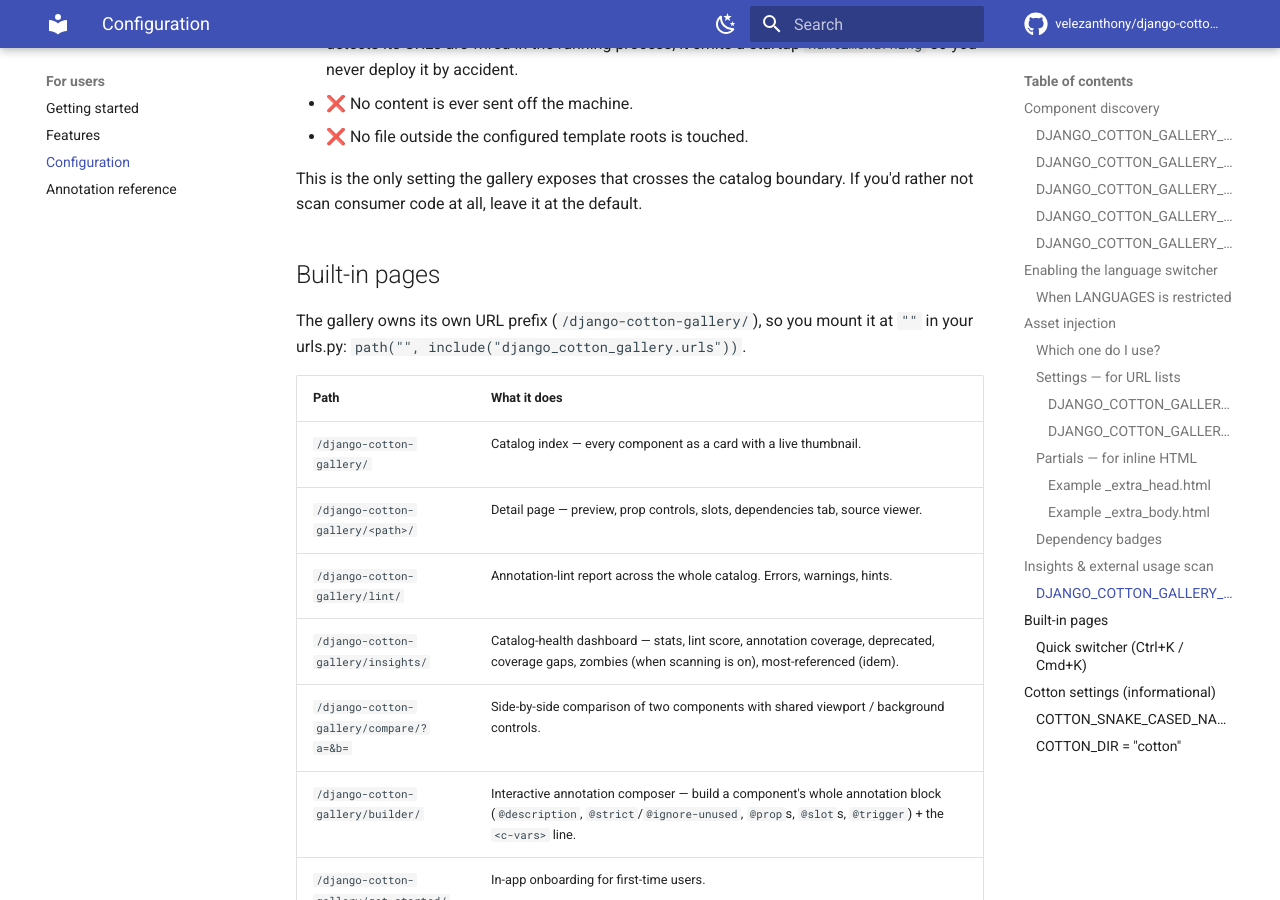
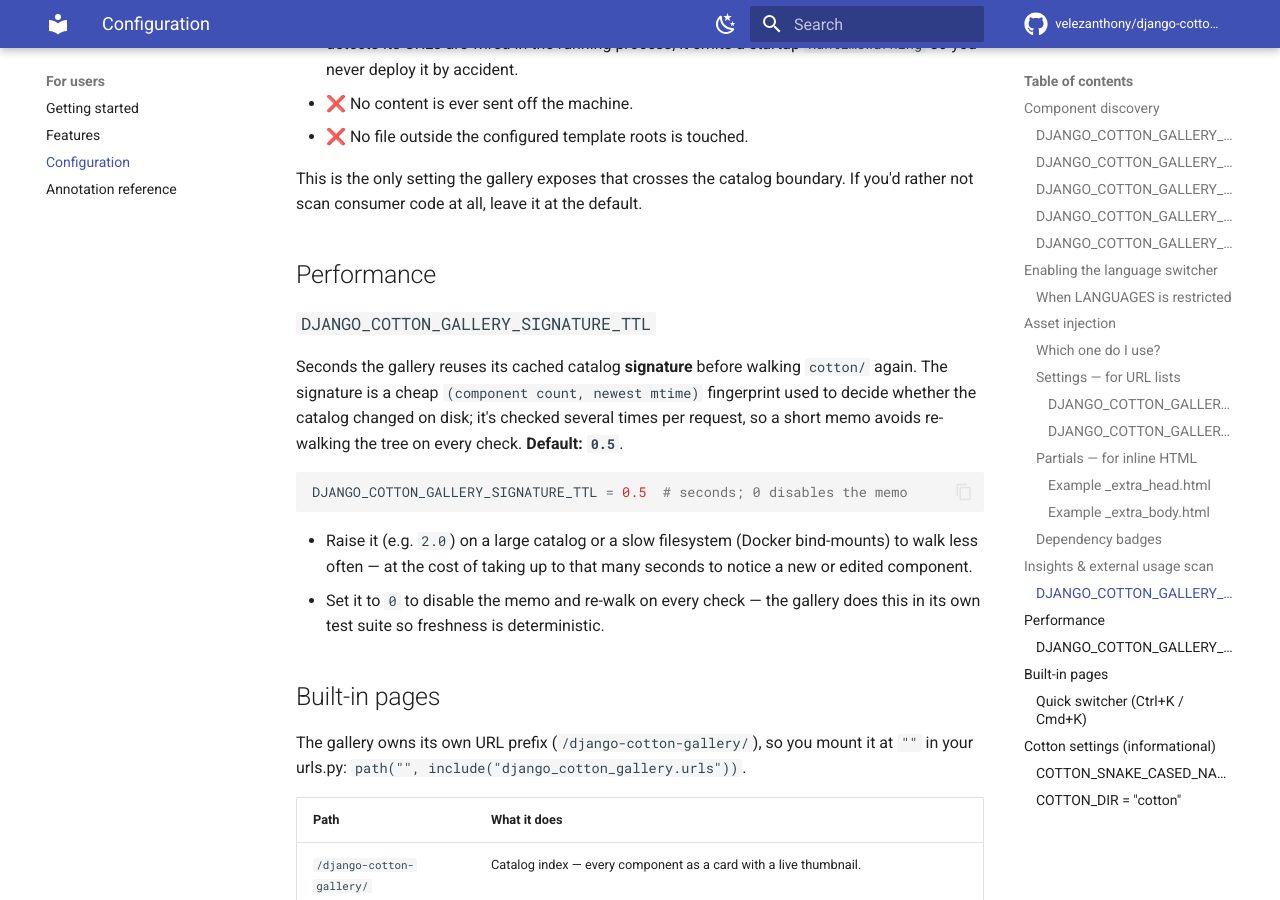
Before and after one commit to velezanthony/django-cotton-gallery, an MkDocs documentation site: the page built from docs/users/configuration.md, in a window 1280 px wide and 900 px high, scrolled down 6574 px. Built offline with MkDocs 1.6.1 and Material for MkDocs 9.7.7, drawn with Linux system fonts in a browser that asks for light colours; comment, search, counter and statistics services are not loaded.

Commit message:
docs(settings): document DJANGO_COTTON_GALLERY_SIGNATURE_TTL

````diff
--- a/docs/users/configuration.md
+++ b/docs/users/configuration.md
@@ -257,6 +257,19 @@
 
 This is the only setting the gallery exposes that crosses the catalog boundary. If you'd rather not scan consumer code at all, leave it at the default.
 
+## Performance
+
+### `DJANGO_COTTON_GALLERY_SIGNATURE_TTL`
+
+Seconds the gallery reuses its cached catalog **signature** before walking `cotton/` again. The signature is a cheap `(component count, newest mtime)` fingerprint used to decide whether the catalog changed on disk; it's checked several times per request, so a short memo avoids re-walking the tree on every check. **Default: `0.5`**.
+
+```python
+DJANGO_COTTON_GALLERY_SIGNATURE_TTL = 0.5  # seconds; 0 disables the memo
+```
+
+- Raise it (e.g. `2.0`) on a large catalog or a slow filesystem (Docker bind-mounts) to walk less often — at the cost of taking up to that many seconds to notice a new or edited component.
+- Set it to `0` to disable the memo and re-walk on every check — the gallery does this in its own test suite so freshness is deterministic.
+
 ## Built-in pages
 
 The gallery owns its own URL prefix (`/django-cotton-gallery/`), so you mount it at `""` in your urls.py: `path("", include("django_cotton_gallery.urls"))`.
````
